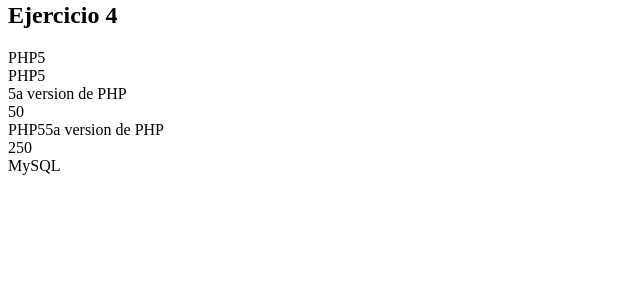
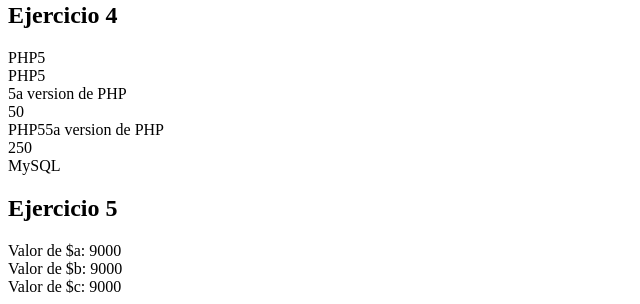
Before and after one commit to jos3brv/tecweb, a PHP site: page / in a window 1280 px wide. Shown: the part 826-1130 px from the top of the page, without its empty margins (0-640 px from the left). Before the commit the page ends 1001 px from the top, so only its background shows below. Run offline with PHP 8.4, Linux system fonts and the light colour scheme.

Commit message:
Ejercicio 5 completado

```diff
--- a/practicas/p03/index.php
+++ b/practicas/p03/index.php
@@ -102,6 +102,20 @@ function ejecutarCodigo() {
 ejecutarCodigo();
 ?>
 
+ <h2>Ejercicio 5</h2>
+    <?php
+
+$a = "7 personas";
+$b = (int) $a;
+$a = "9E3";
+$c = (double) $a;
+
+echo "Valor de \$a: $a<br>";
+echo "Valor de \$b: $b<br>";
+echo "Valor de \$c: $c<br>";
+
+
+    ?>
 
 </body>
 </html>
```
